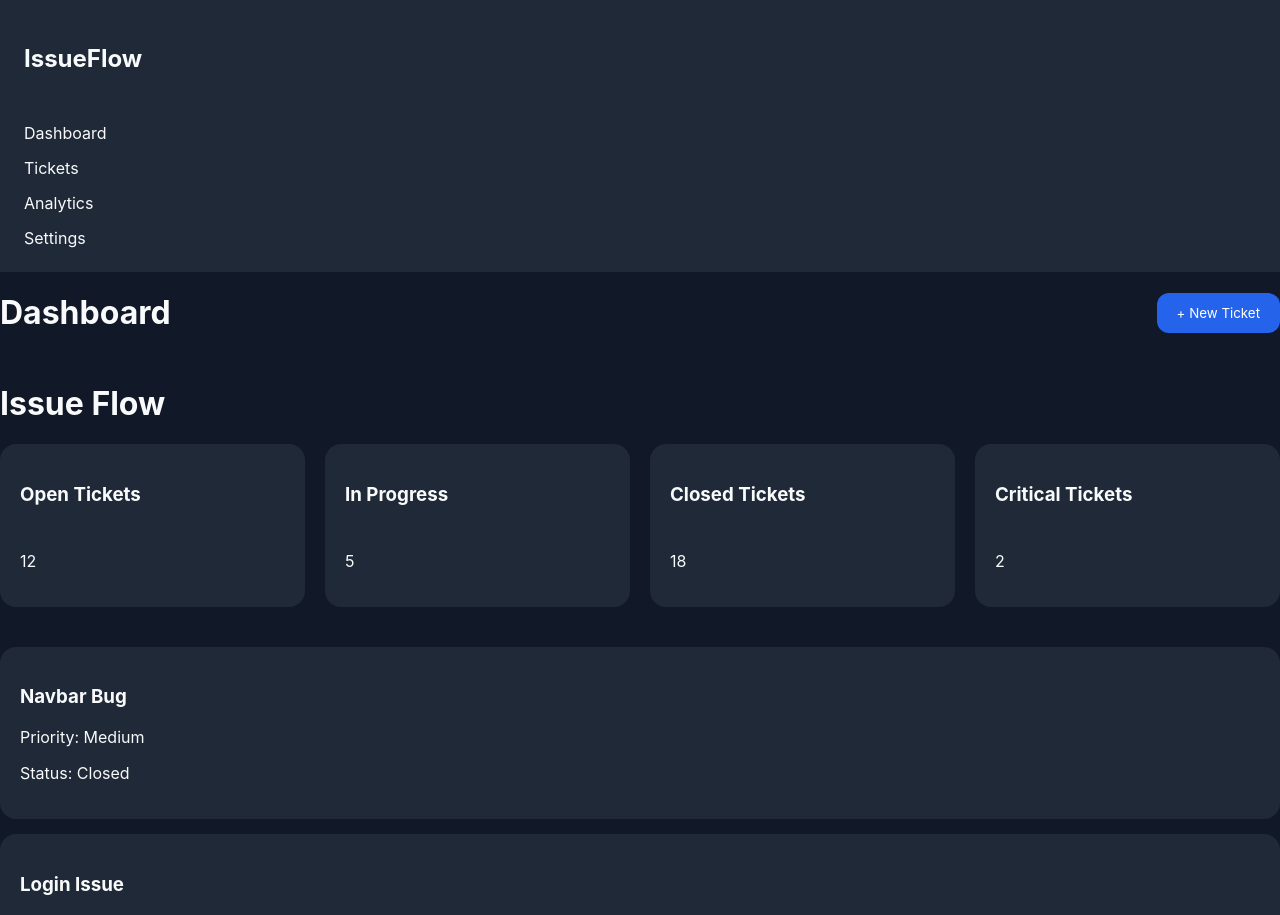
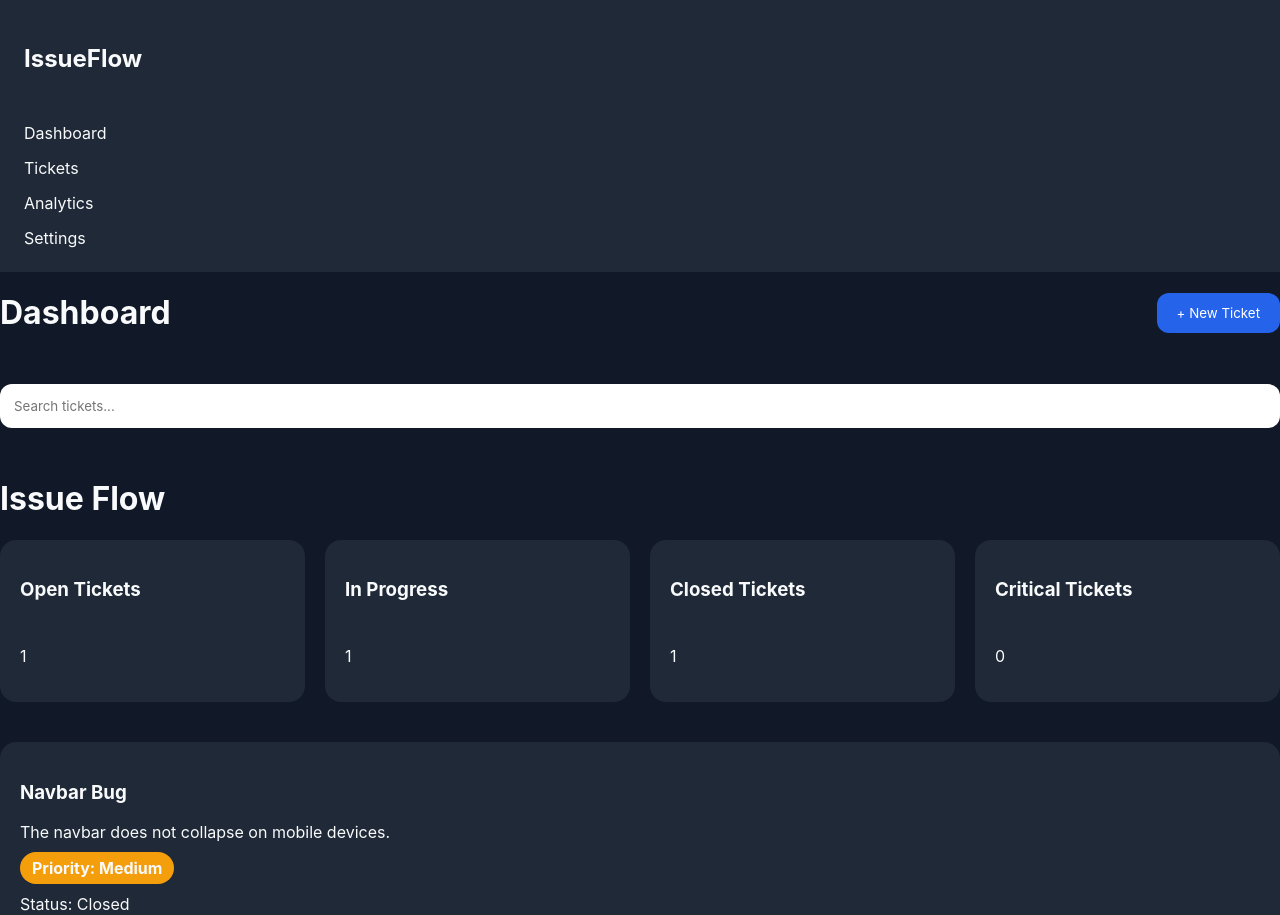
Before and after one commit to Nycelinux/IssueFlow, a React (Vite) app in the folder client/: page / in a window 1280 px wide. Shown: the top 915 px of the page. Built offline with nearby package versions, Linux system fonts and the light colour scheme.

Commit message:
feat: add ticket management interactions

```diff
--- /dev/null
+++ b/client/src/components/AddTicketForm/AddTicketForm.tsx
@@ -0,0 +1,29 @@
+import { useState } from 'react';
+import type { Ticket } from '../../types/ticket';
+
+interface AddTicketFormProps {
+  onAddTicket: (title: string, description: string, priority: Ticket['priority']) => void;
+}
+
+function AddTicketForm({ onAddTicket }: AddTicketFormProps) {
+  const [title, setTitle] = useState('');
+  function handleSubmit(event: React.FormEvent) {
+    event.preventDefault();
+    if (title.trim() === '') return;
+    onAddTicket(title, 'Description for the new ticket', 'Low'); // Default priority set to 'Low'
+    setTitle('');
+  }
+  return (
+    <form onSubmit={handleSubmit}>
+      <input
+        type="text"
+        value={title}
+        onChange={(e) => setTitle(e.target.value)}
+        placeholder="Enter ticket title"
+      />
+      <button type="submit">Add Ticket</button>
+    </form>
+  );
+}
+
+export default AddTicketForm;
--- a/client/src/components/Navbar/Navbar.tsx
+++ b/client/src/components/Navbar/Navbar.tsx
@@ -1,10 +1,14 @@
 import './Navbar.scss';
 
-function Navbar() {
+interface NavbarProps {
+  onNewTicket?: () => void;
+}
+
+function Navbar({ onNewTicket }: NavbarProps) {
   return (
     <header className="navbar">
       <h1>Dashboard</h1>
-      <button> + New Ticket</button>
+      <button onClick={onNewTicket}> + New Ticket</button>
     </header>
   );
 }
--- a/client/src/components/SearchBar/SearchBar.tsx
+++ b/client/src/components/SearchBar/SearchBar.tsx
@@ -1,6 +1,19 @@
 import './SearchBar.scss';
 
-function SearchBar() {
-  return <input className="search-bar" type="text" placeholder="Search tickets..." />;
+interface SearchBarProps {
+  value: string;
+  onChange: (e: React.ChangeEvent<HTMLInputElement>) => void;
+}
+
+function SearchBar({ value, onChange }: SearchBarProps) {
+  return (
+    <input
+      className="search-bar"
+      type="text"
+      placeholder="Search tickets..."
+      value={value}
+      onChange={onChange}
+    />
+  );
 }
 export default SearchBar;
--- a/client/src/components/TicketCard/TicketCard.scss
+++ b/client/src/components/TicketCard/TicketCard.scss
@@ -8,3 +8,25 @@
     margin-top: 0px;
   }
 }
+
+.priority {
+  padding: 6px 12px;
+  border-radius: 999px;
+  font-weight: bold;
+
+  &.low {
+    background-color: #10b981; /* Green */
+  }
+
+  &.medium {
+    background-color: #f59e0b; /* Yellow */
+  }
+
+  &.high {
+    background-color: #ef7544; /* Red */
+  }
+
+  &.critical {
+    background-color: #b91c1c; /* Dark Red */
+  }
+}
--- a/client/src/components/TicketCard/TicketCard.tsx
+++ b/client/src/components/TicketCard/TicketCard.tsx
@@ -1,17 +1,33 @@
+import { tickets } from '../../data/tickets';
 import './TicketCard.scss';
 
 interface TicketCardProps {
+  id: number;
   title: string;
+  description: string;
   priority: string;
   status: string;
+  onDelete?: (id: number) => void;
+  onToggleStatus?: (id: number) => void;
 }
 
-const TicketCard: React.FC<TicketCardProps> = ({ title, priority, status }) => {
+const TicketCard: React.FC<TicketCardProps> = ({
+  id,
+  title,
+  description,
+  priority,
+  status,
+  onDelete,
+  onToggleStatus,
+}) => {
   return (
     <div className="ticket-card">
       <h3>{title}</h3>
-      <p>Priority: {priority}</p>
+      <p>{description}</p>
+      <span className={`priority ${priority.toLowerCase()}`}>Priority: {priority}</span>
       <p>Status: {status}</p>
+      <button onClick={() => onDelete?.(id)}>Delete</button>
+      <button onClick={() => onToggleStatus?.(id)}>Change status</button>
     </div>
   );
 };
--- a/client/src/data/tickets.ts
+++ b/client/src/data/tickets.ts
@@ -4,18 +4,21 @@ export const tickets: Ticket[] = [
   {
     id: 1,
     title: 'Navbar Bug',
+    description: 'The navbar does not collapse on mobile devices.',
     priority: 'Medium',
     status: 'Closed',
   },
   {
     id: 2,
     title: 'Login Issue',
+    description: 'Users are unable to log in with valid credentials.',
     priority: 'High',
     status: 'Open',
   },
   {
     id: 3,
     title: 'Final Ticket',
+    description: 'This is the final ticket for the sprint.',
     priority: 'Low',
     status: 'In Progress',
   },
--- a/client/src/pages/Dashboard.tsx
+++ b/client/src/pages/Dashboard.tsx
@@ -2,28 +2,79 @@ import Navbar from '../components/Navbar/Navbar';
 import Sidebar from '../components/Sidebar/Sidebar';
 import StatisticsCard from '../components/StatisticsCard/StatisticsCard';
 import TicketCard from '../components/TicketCard/TicketCard';
-import { tickets } from '../data/tickets';
+import { useState } from 'react';
+import { tickets as initialTickets } from '../data/tickets';
+import AddTicketForm from '../components/AddTicketForm/AddTicketForm';
+import type { Ticket } from '../types/ticket';
+import SearchBar from '../components/SearchBar/SearchBar';
 
 function Dashboard() {
+  const [tickets, setTickets] = useState(initialTickets);
+  const [search, setSearch] = useState('');
+  const [showAddTicketForm, setShowAddTicketForm] = useState(false);
+  const openTickets = tickets.filter((ticket) => ticket.status === 'Open').length;
+  const closedTickets = tickets.filter((ticket) => ticket.status === 'Closed').length;
+  const progressTickets = tickets.filter((ticket) => ticket.status === 'In Progress').length;
+  const criticalTickets = tickets.filter((ticket) => ticket.priority === 'Critical').length;
+  function addTicket(title: string, description: string, priority: Ticket['priority']) {
+    const newTicket: Ticket = {
+      id: Date.now(),
+      title,
+      description,
+      priority,
+      status: 'Open',
+    };
+    setTickets((previousTickets) => [newTicket, ...previousTickets]);
+  }
+  function deleteTicket(id: number) {
+    setTickets((previousTickets) => previousTickets.filter((ticket) => ticket.id !== id));
+  }
+  function toggleTicketStatus(id: number) {
+    setTickets((previousTickets) =>
+      previousTickets.map((ticket) =>
+        ticket.id === id
+          ? {
+              ...ticket,
+              status:
+                ticket.status === 'Open'
+                  ? 'In Progress'
+                  : ticket.status === 'In Progress'
+                    ? 'Closed'
+                    : 'Open',
+            }
+          : ticket,
+      ),
+    );
+  }
+
   return (
     <div className="dashboard">
       <Sidebar />
       <main>
-        <Navbar />
+        <Navbar onNewTicket={() => setShowAddTicketForm(true)} />
+        <SearchBar value={search} onChange={(e) => setSearch(e.target.value)} />
         <h1>Issue Flow</h1>
         <section className="statistics-grid">
-          <StatisticsCard title="Open Tickets" value={12} />
-          <StatisticsCard title="In Progress" value={5} />
-          <StatisticsCard title="Closed Tickets" value={18} />
-          <StatisticsCard title="Critical Tickets" value={2} />
+          <StatisticsCard title="Open Tickets" value={openTickets} />
+          <StatisticsCard title="In Progress" value={progressTickets} />
+          <StatisticsCard title="Closed Tickets" value={closedTickets} />
+          <StatisticsCard title="Critical Tickets" value={criticalTickets} />
         </section>
         <section>
-          {tickets.map((ticket) => (
+          {showAddTicketForm && <AddTicketForm onAddTicket={addTicket} />}
+
+          {tickets
+            .filter((ticket) => ticket.title.toLowerCase().includes(search.toLowerCase()))
+            .map((ticket) => (
               <TicketCard
                 key={ticket.id}
+                id={ticket.id}
+                onDelete={deleteTicket}
                 title={ticket.title}
+                description={ticket.description}
                 priority={ticket.priority}
                 status={ticket.status}
+                onToggleStatus={toggleTicketStatus}
               />
             ))}
         </section>
--- a/client/src/types/ticket.ts
+++ b/client/src/types/ticket.ts
@@ -1,6 +1,7 @@
 export interface Ticket {
   id: number;
   title: string;
+  description: string;
   priority: 'Low' | 'Medium' | 'High' | 'Critical';
   status: 'Open' | 'In Progress' | 'Closed';
 }
```
Also changed, not shown: client/src/components/AddTicketForm/AddTicketForm.scss (added), 1 other file (tests, documents, lock files or other folders). Lines whose indentation alone changed are shown as unchanged.
